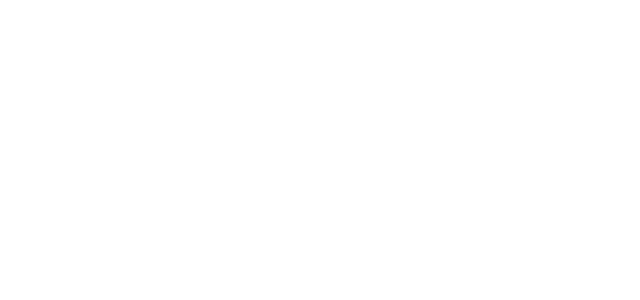
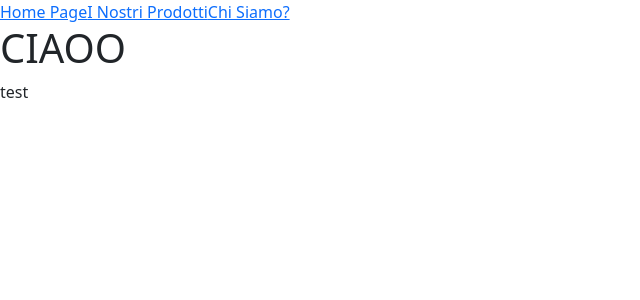
Before and after one commit to giustoantonadev/react-router, a React (Vite) app: page / in a window 1280 px wide. Before the commit this address had no page. Shown: the top 300 px of the page, without its empty margins (0-640 px from the left). Built offline with nearby package versions, Linux system fonts and the light colour scheme.

Commit message:
appheader component appfooter componet base default layout

```diff
--- a/src/App.jsx
+++ b/src/App.jsx
@@ -2,6 +2,7 @@
 import Home from "./pages/Home"
 import Products from "./pages/Products"
 import WhoAreWe from "./pages/WhoAreWe"
+import DefaultLayout from "./layouts/DefaultLayout"
 
 
 
@@ -12,9 +13,11 @@
     <>
       <BrowserRouter>
         <Routes>
-          <Route></Route>
-          <Route></Route>
-          <Route></Route>
+          <Route element={<DefaultLayout />}>
+            <Route path='/' element={<Home />} />
+            <Route path='/products' element={<Products />} />
+            <Route path='/whoweare' element={<WhoAreWe />} />
+          </Route>
         </Routes>
       </BrowserRouter>
 
--- /dev/null
+++ b/src/components/AppFooter.jsx
@@ -0,0 +1,5 @@
+export default function AppFooter(){
+    return(
+        <p> test</p>
+    )
+}
--- /dev/null
+++ b/src/components/AppHeader.jsx
@@ -0,0 +1,8 @@
+import AppNavBar from "../layouts/AppNavBar"
+
+export default function AppHeader(){
+
+return(
+    <AppNavBar />
+)
+}
--- /dev/null
+++ b/src/data/navMenu.js
@@ -0,0 +1,19 @@
+const navMenu = [
+    {
+        id: 1,
+        path: '/',
+        text: 'Home Page'
+    },
+    {
+        id: 2,
+        path: '/products',
+        text: 'I Nostri Prodotti'
+    },
+    {
+        id: 3,
+        path: '/whoweare',
+        text: 'Chi Siamo?'
+    }
+]
+
+export default navMenu
--- /dev/null
+++ b/src/layouts/AppNavBar.jsx
@@ -0,0 +1,12 @@
+import { Link, NavLink } from "react-router-dom"
+import navMenu from "../data/navMenu"
+
+export default function AppNavBar() {
+    return (
+
+        <nav>
+            {navMenu.map(item => <NavLink to={item.path} key={item.id} >{item.text}</NavLink>)}
+        </nav>
+
+    )
+}
--- /dev/null
+++ b/src/layouts/DefaultLayout.jsx
@@ -0,0 +1,14 @@
+import { Outlet } from "react-router-dom";
+import AppHeader from "../components/AppHeader";
+import AppFooter from "../components/AppFooter";
+
+
+export default function DefaultLayout(){
+    return(
+        <div>
+            <AppHeader />
+            <Outlet />
+            <AppFooter />
+        </div>
+    )
+}
```
